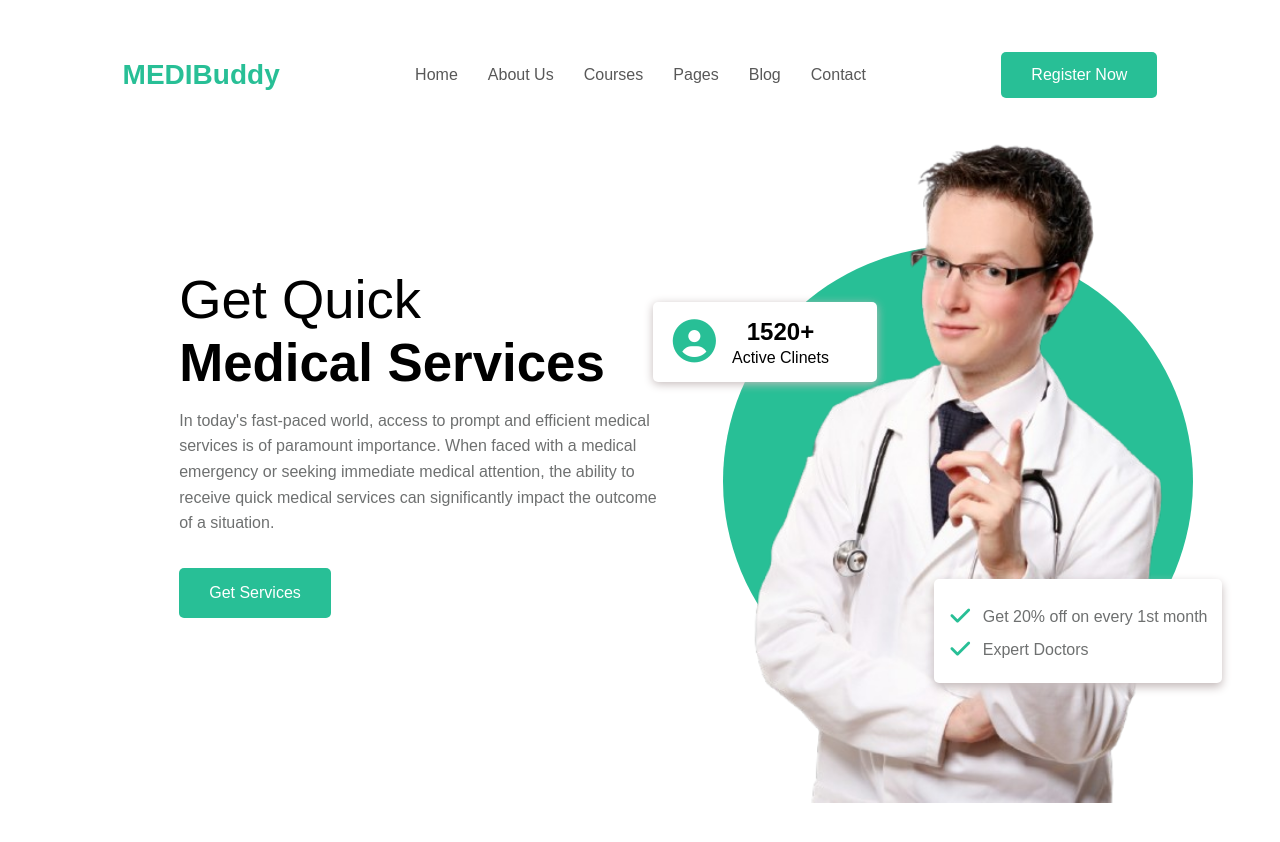
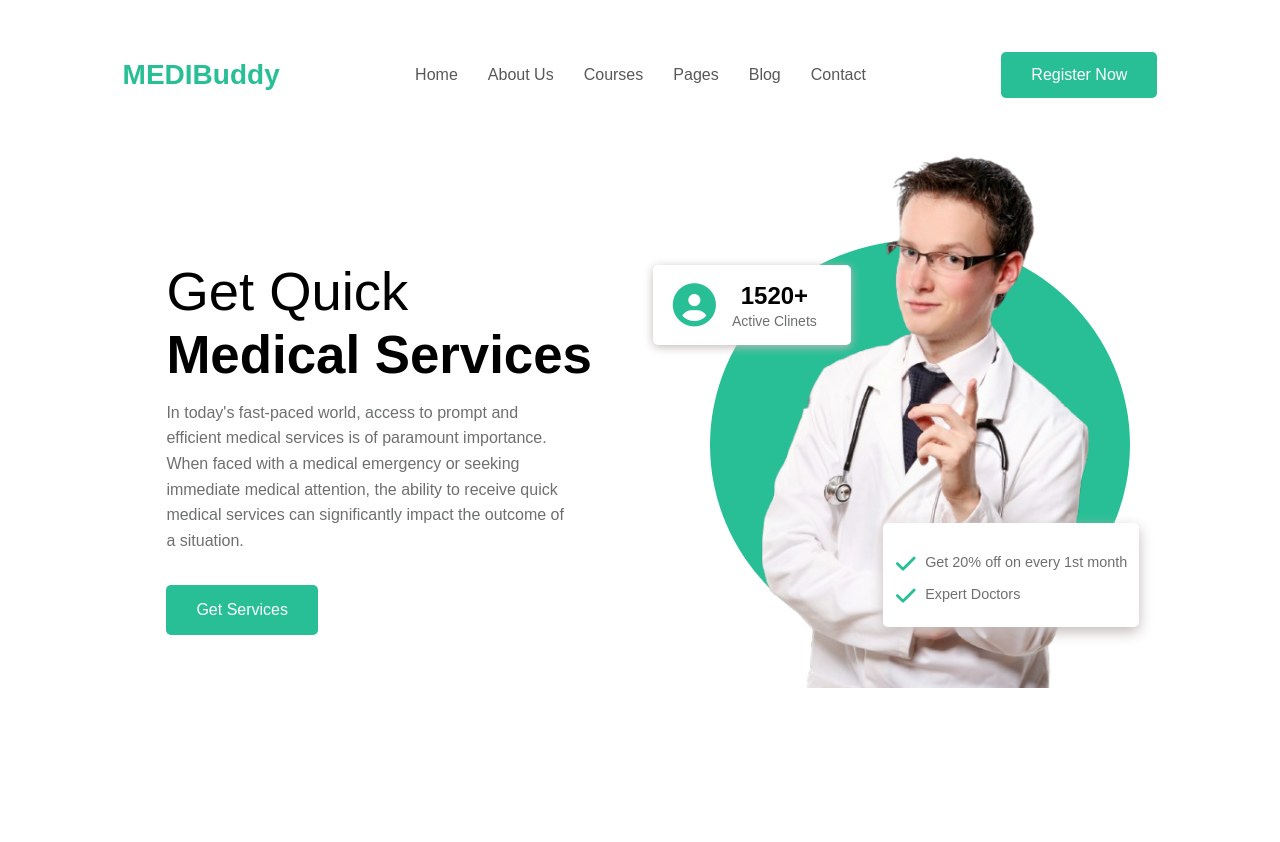
Before and after one commit to Saniyakhan10/DOCTOR-APPOINTMENT-, a plain HTML site: page index.html in a window 1280 px wide. Drawn offline with Linux system fonts and the light colour scheme.

Commit message:
Updated website design

```diff
--- a/index.html
+++ b/index.html
@@ -16,6 +16,8 @@
         body {
             background-color: #FFFFFF;
             font-family: sans-serif;
+            overflow-x: hidden;
+            overflow-y: hidden;
         }
 
         nav {
@@ -65,10 +67,9 @@
 
         .parent5 {
             width: 50%;
-            position: relative;
-            top: 10.5rem;
-            left: 14%;
-            max-width: 40%;
+            max-width: 80%;
+            padding: 10rem 13%;
+            padding-right: 3rem;
         }
 
         .parent5 h2 {
@@ -115,52 +116,56 @@
         }
 
         .parent6 img {
-            position: relative;
-            top: 4%;
-            left: 30%;
-            width: 31rem;
+            width: 30rem;
+            padding-left: 5rem;
+            padding-top: 3rem;
         }
 
         .parent6::before {
             content: "";
             background-color: #28BF96;
             position: absolute;
-            top: 17%;
-            left: 33%;
+            top: 18%;
+            left: 11%;
             z-index: -1;
-            width: 470px;
-            height: 470px;
+            width: 420px;
+            height: 410px;
             border-radius: 50%;
         }
 
         .parent6 .box1 {
             position: relative;
             bottom: 55%;
-            left: 22%;
+            left: 2%;
             background-color: #FFFFFF;
-            width: 14rem;
+            width: 12.4rem;
             height: 5rem;
             text-align: center;
             align-content: center;
             border-radius: 5px;
             border: none;
             z-index: 10;
-            padding: 16px 20px;
+            padding: 15px 20px;
             box-shadow: 0px 2px 10px rgb(196, 186, 186);
+        }
+
+        .box1 .mini p {
+            color: #6e7070;
+            font-size: 14px;
         }
 
         .parent6 .box2 {
             position: relative;
             bottom: 32%;
-            left: 66%;
+            left: 38%;
             background-color: #FFFFFF;
-            width: 18rem;
+            width: 16rem;
             height: 6.5rem;
             align-content: center;
             border-radius: 5px;
             border: none;
             z-index: 10;
-            box-shadow: 0px 4px 10px rgb(196, 186, 186);
+            box-shadow: 0px 5px 14px rgb(196, 186, 186);
         }
 
         .box1 .child1 {
@@ -187,18 +192,18 @@
             flex-direction: column;
             gap: 10px;
             text-align: left;
-            font-size: 1rem;
+            font-size: 0.9rem;
             position: relative;
-            left: 1.8rem;
+            left: 1.4rem;
         }
 
         .child2 p i {
             color: #28BF96;
             position: relative;
-            left: -0.8rem;
+            left: -0.6rem;
             font-size: 1.4rem;
             position: relative;
-            top: 2px;
+            top: 5px;
         }
 
         .child2 p {
```
